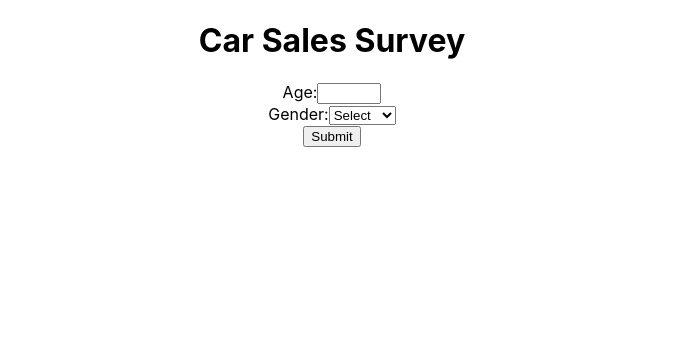
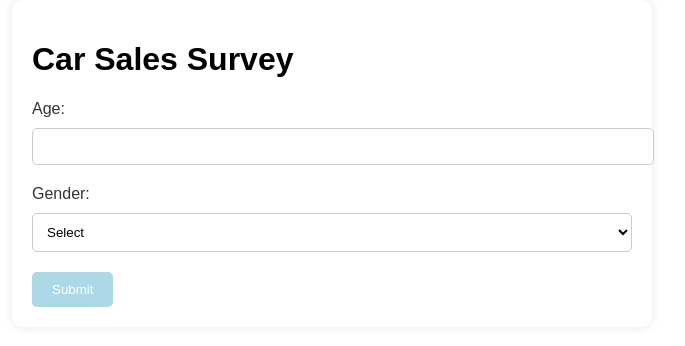
Before and after one commit to ivanaaaa/sales-survey, a React (Create React App) app: page / in a window 1280 px wide. Shown: the top 346 px of the page, without its empty margins (308-993 px from the left). Built offline with nearby package versions, Linux system fonts and the light colour scheme.

Commit message:
add style

```diff
--- a/src/App.css
+++ b/src/App.css
@@ -1,5 +1,12 @@
 .App {
-  text-align: center;
+  /*text-align: center;*/
+  font-family: Arial, sans-serif;
+  background-color: white;
+  padding: 20px;
+  border-radius: 10px;
+  box-shadow: 0 0 10px rgba(0, 0, 0, 0.1);
+  max-width: 600px;
+  margin: 0 auto;
 }
 
 .App-logo {
@@ -51,23 +58,84 @@
   align-items: center;
 }
 
+/* Style the labels for questions */
+label {
+  display: block;
+  margin-bottom: 10px;
+  color: #333; /* Default label text color */
+}
+
+/* Style the input fields */
+input[type="number"],
+input[type="text"],
+select,
+textarea {
+  width: 100%;
+  padding: 10px;
+  margin-bottom: 20px;
+  border: 1px solid #ccc; /* Default input border color */
+  border-radius: 5px;
+  background-color: white;
+}
+
+/* Style the radio and checkbox labels */
+input[type="radio"] + label,
+input[type="checkbox"] + label {
+  display: inline-block;
+  margin-right: 10px;
+  color: #333; /* Default label text color */
+}
+
+/* Style the submit button */
+button[type="submit"] {
+  background-color: lightblue;
+  color: white;
+  padding: 10px 20px;
+  border: none;
+  border-radius: 5px;
+  cursor: pointer;
+}
+
+/* Add hover effect to the submit button */
+button[type="submit"]:hover {
+  background-color: #007BFF; /* Darker blue color on hover */
+}
+
+/* Style the custom alert */
+.custom-alert {
+  background-color: rgba(0, 0, 0, 0.5);
+  position: fixed;
+  top: 0;
+  left: 0;
+  width: 100%;
+  height: 100%;
+  display: flex;
+  justify-content: center;
+  align-items: center;
+}
+
 .custom-alert-content {
-  background: white;
-  border: 2px solid #0073e6; /* Dark blue border */
+  background-color: white;
   padding: 20px;
+  border-radius: 5px;
+  box-shadow: 0 0 10px rgba(0, 0, 0, 0.3);
   text-align: center;
-  box-shadow: 0px 0px 10px rgba(0, 0, 0, 0.5);
+}
+
+.custom-alert p {
+  color: #333; /* Default text color for alert */
 }
 
 .custom-alert-button {
-  background-color: #0073e6; /* Dark blue background */
-  color: white; /* White text color */
+  background-color: lightblue;
+  color: white;
+  padding: 10px 20px;
   border: none;
-  padding: 10px 20px;
+  border-radius: 5px;
+  cursor: pointer;
   margin-top: 10px;
-  cursor: pointer;
 }
 
 .custom-alert-button:hover {
-  background-color: #0054a8; /* Dark blue color on hover */
+  background-color: #007BFF; /* Darker blue color on hover */
 }
```
